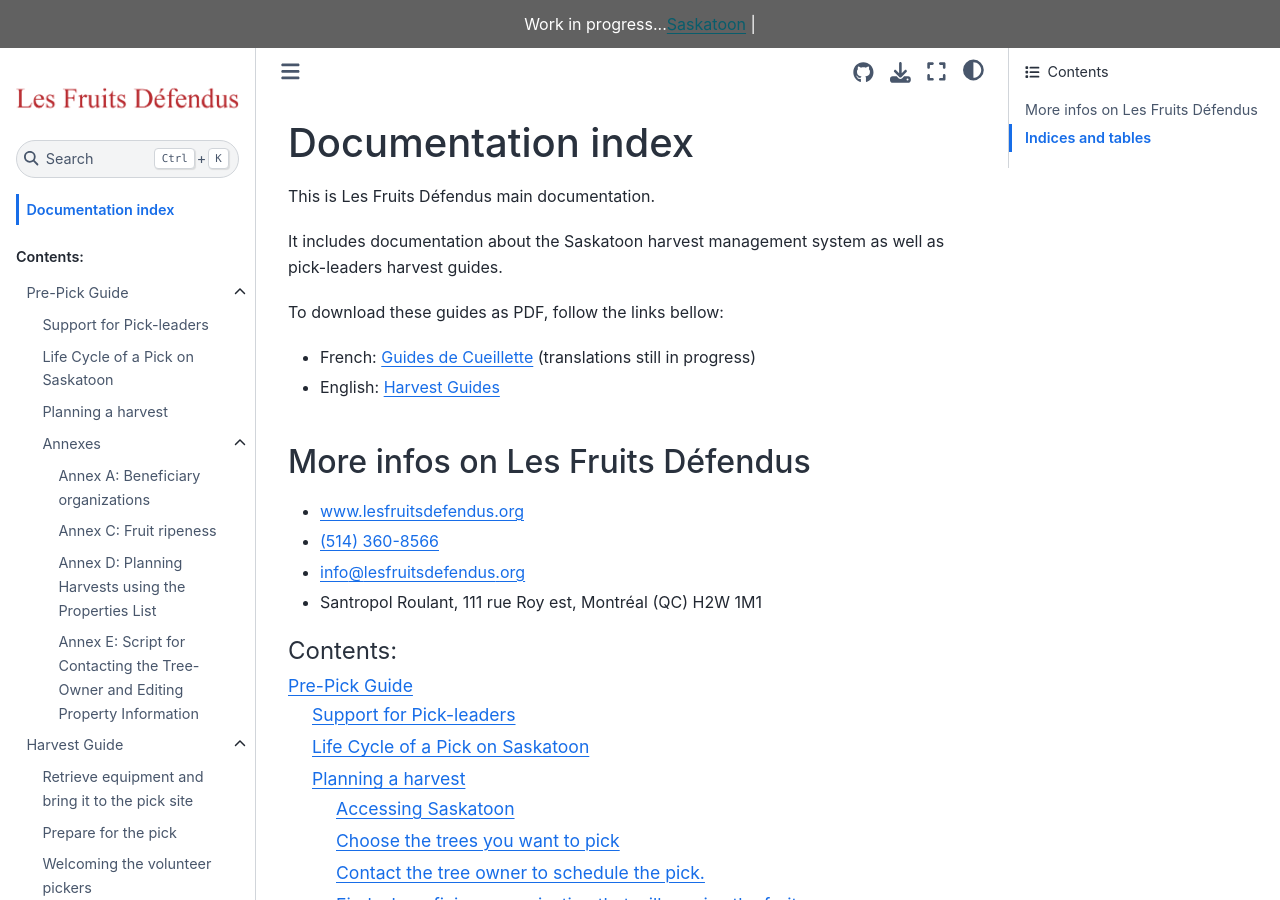
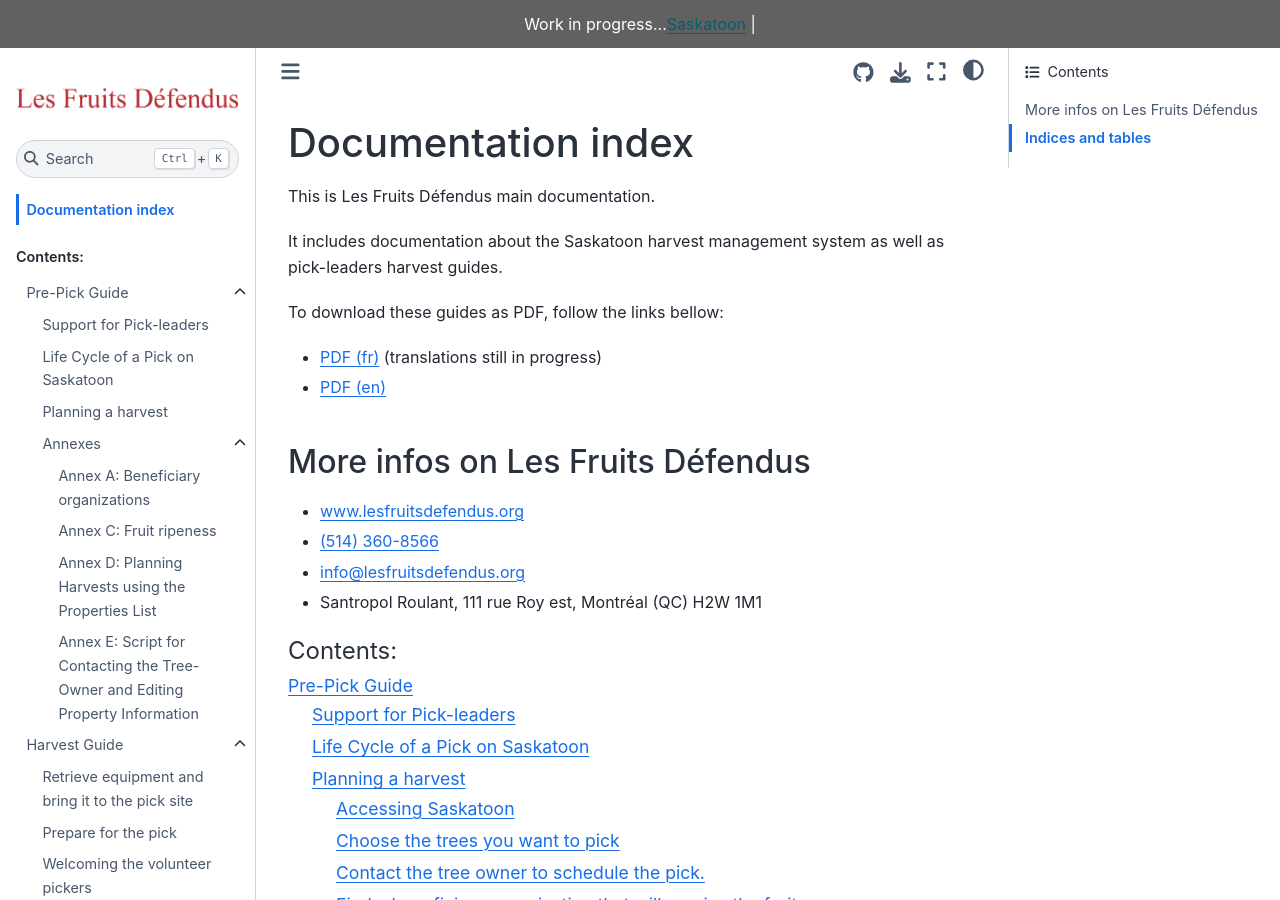
Before and after one commit to LesFruitsDefendus/guides, a Sphinx documentation site: the page built from docs/source/index.rst, in a window 1280 px wide and 900 px high. Built offline with Sphinx 7.4.7 and the Sphinx Book theme 1.1.4, drawn with Linux system fonts in a browser that asks for light colours.

Commit message:
Update index.rst

```diff
--- a/docs/source/index.rst
+++ b/docs/source/index.rst
@@ -13,8 +13,8 @@
 
 To download these guides as PDF, follow the links bellow:
 
-- French: `Guides de Cueillette <https://lesfruitsdefendus.readthedocs.io/_/downloads/fr/latest/pdf/>`_ (translations still in progress)
-- English: `Harvest Guides <https://lesfruitsdefendus.readthedocs.io/_/downloads/en/latest/pdf/>`_
+- `PDF (fr) <https://lesfruitsdefendus.readthedocs.io/_/downloads/fr/latest/pdf/>`_ (translations still in progress)
+- `PDF (en) <https://lesfruitsdefendus.readthedocs.io/_/downloads/en/latest/pdf/>`_
 
 More infos on Les Fruits Défendus
 ---------------------------------
```
